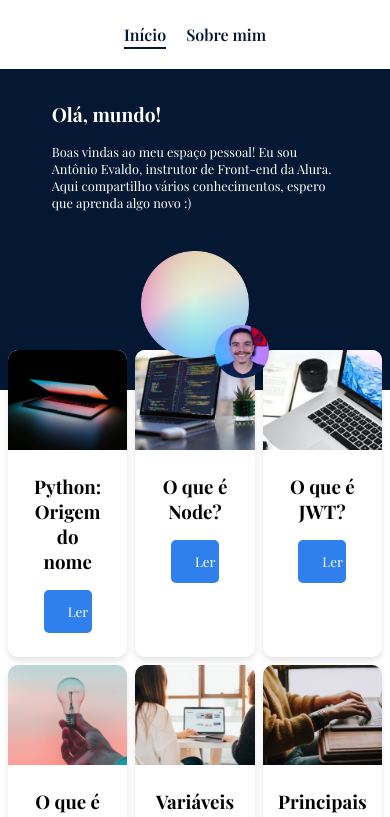
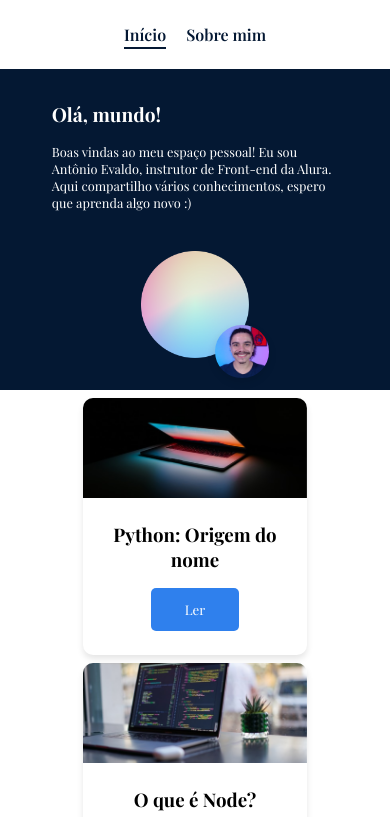
Before and after one commit to danielcoosta1/ola-mundo, a React (Create React App) app: page / in a window 390 px wide. Shown: the top 817 px of the page. Built offline with nearby package versions, Linux system fonts and the light colour scheme; a web font is replaced by a local one.

Commit message:
responsividade para mobile < 420px para o CardGrid

```diff
--- a/src/Components/Cards/styles.js
+++ b/src/Components/Cards/styles.js
@@ -6,6 +6,7 @@ const CardContainer = styled.div`
   box-shadow: 0 4px 6px rgba(0, 0, 0, 0.1);
   overflow: hidden;
   transition: transform 0.3s ease;
+
 
 
   &:hover {
@@ -23,6 +24,8 @@ const CardImagem = styled.div`
   @media screen and (max-width:768px) {
     height: 100px
   }
+
+
 `;
 
 const CardContent = styled.div`
@@ -32,6 +35,9 @@ const CardContent = styled.div`
   align-items: center;
   text-align: center;
   padding: 1.5rem;
+
+
+
 `;
 const CardButton = styled.button`
   width: 50%;
--- a/src/Pages/home/styles.js
+++ b/src/Pages/home/styles.js
@@ -11,7 +11,8 @@ const ConteinerCards = styled.section`
   }
 
   @media screen and (max-width: 480px) {
-    margin: -5rem auto 0 auto;
+    max-width: 15rem;
+    margin: -2rem auto 0 auto;
     padding: 0.5rem;
   }
 `;
@@ -27,7 +28,7 @@ const CardsGrid = styled.div`
     gap: 1rem
   }
   @media screen and (max-width: 480px) {
-    grid-template-columns: repeat(auto-fill, minmax(100px, 1fr));
+    grid-template-columns: repeat(auto-fill, minmax(150px, 1fr));
     gap: 0.5rem;
   }
 `;
```
